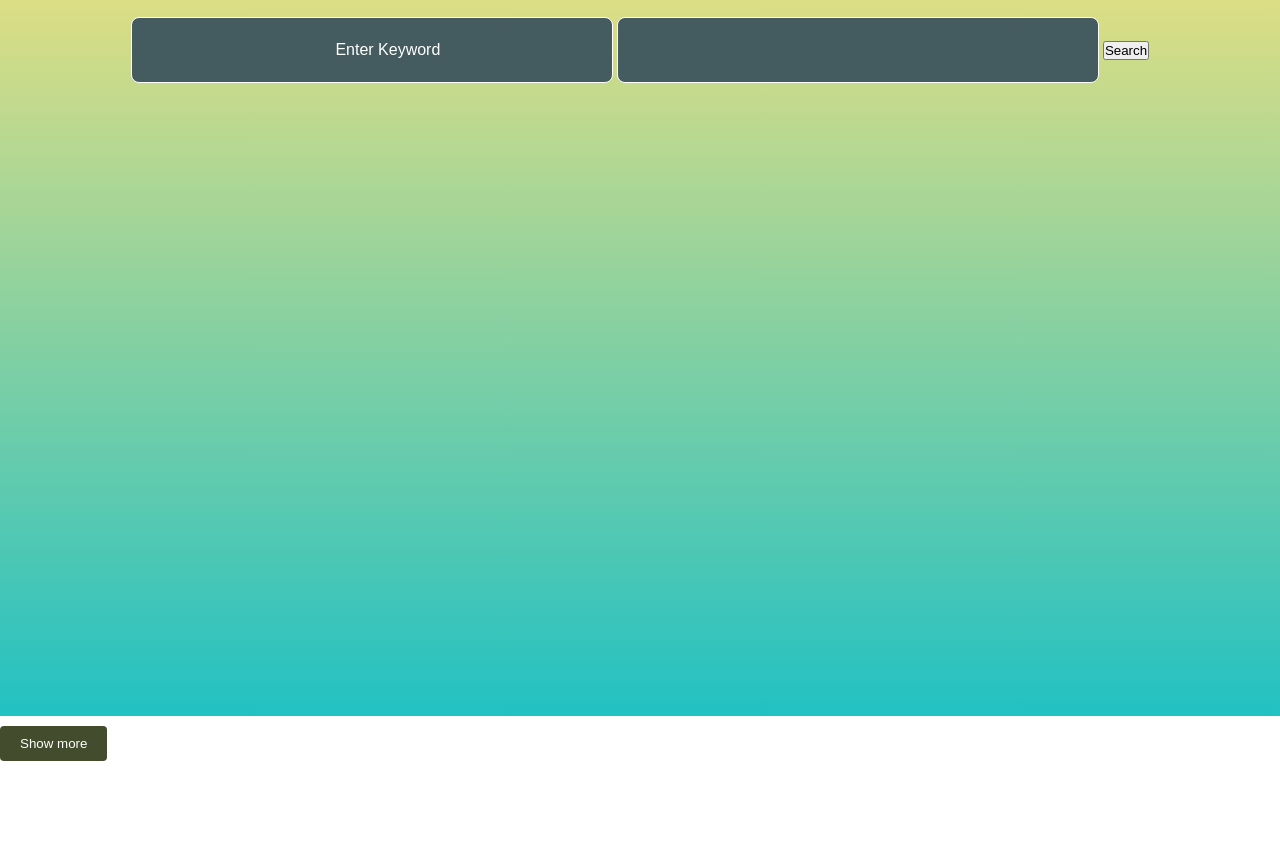
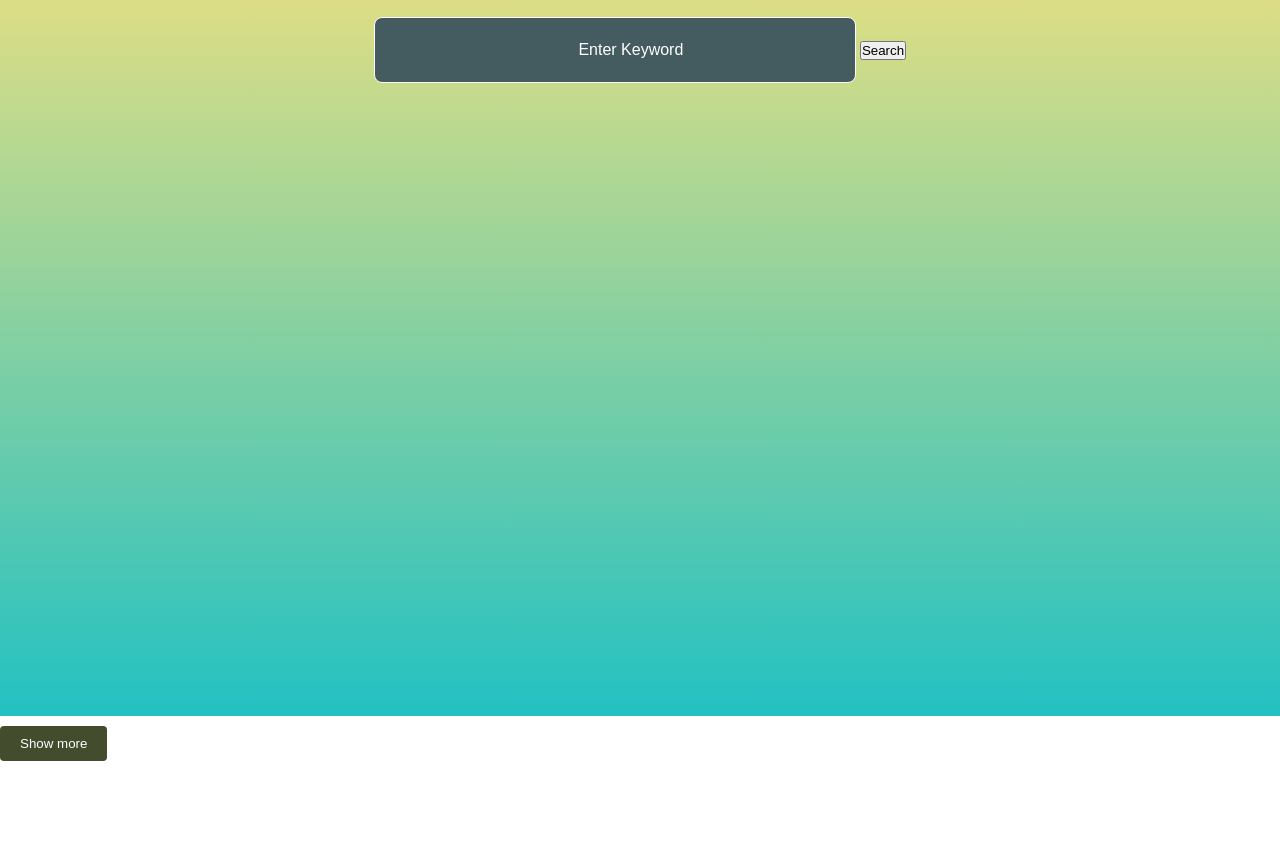
Before and after one commit to nkashyap01/image-generator-api, a plain HTML site: page index.html in a window 1280 px wide. Shown: the part 84-945 px from the top of the page. Drawn offline with Linux system fonts and the light colour scheme.

```diff
--- a/index.html
+++ b/index.html
@@ -12,8 +12,6 @@
         <h1 class="heading_text">Image Finder</h1>
         <form id="search-form">
           <input type="text" class="text_field" placeholder="Enter Keyword" />
-
-          <input type="text" class="text_field" />
           <button class="btnsearch">Search</button>
         </form>
       </div>
```
